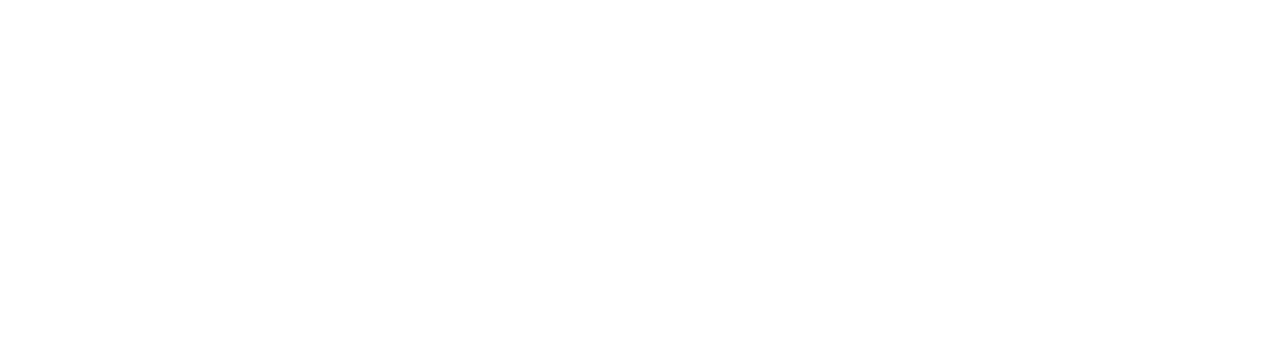
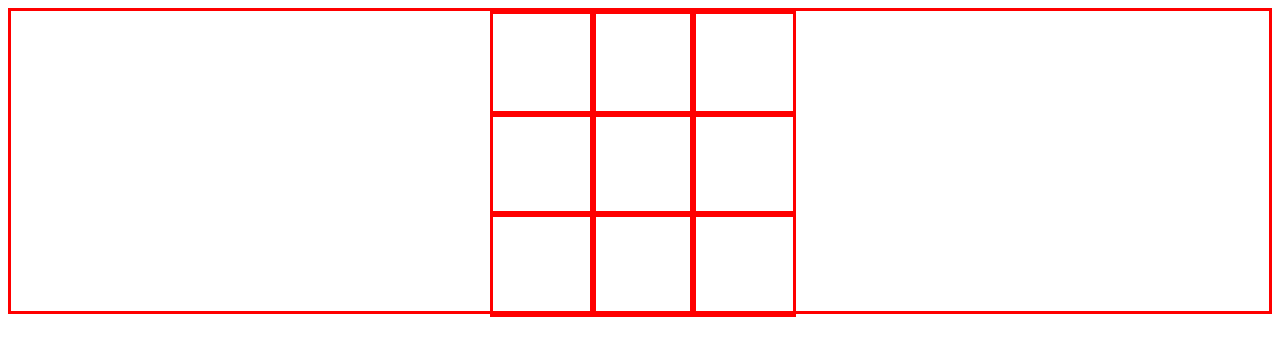
Before and after one commit to BobtheGoon/odin-tictactoe, a plain HTML site: page index.html in a window 1280 px wide. Drawn offline with Linux system fonts and the light colour scheme.

Commit message:
Add game board to dom and style it for better view

```diff
--- a/index.html
+++ b/index.html
@@ -5,8 +5,20 @@
     <meta http-equiv="X-UA-Compatible" content="IE=edge">
     <meta name="viewport" content="width=device-width, initial-scale=1.0">
     <title>Tic-Tac-Toe</title>
+    <link rel="stylesheet"  href="styles.css">
 </head>
 <body>
+    <div id="board">
+        <div class="cell" id="1"></div>
+        <div class="cell" id="2"></div>
+        <div class="cell" id="3"></div>
+        <div class="cell" id="4"></div>
+        <div class="cell" id="5"></div>
+        <div class="cell" id="6"></div>
+        <div class="cell" id="7"></div>
+        <div class="cell" id="8"></div>
+        <div class="cell" id="9"></div>
+    </div>
     <script src="index.js"></script>
 </body>
 </html>
--- a/styles.css
+++ b/styles.css
@@ -0,0 +1,15 @@
+#board {
+    display: grid;
+    grid-template: 100px 100px 100px / 100px 100px 100px;
+    justify-content: center;
+    border: solid red;
+}
+
+.cell {
+    display: flex;
+    width: 100px;
+    height: 100px;
+    font-size: 80px;
+    border: solid red;
+    justify-content: center;
+}
```
